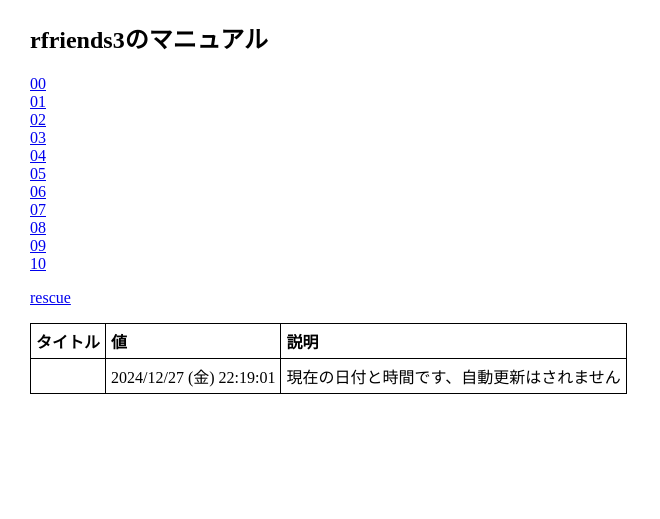
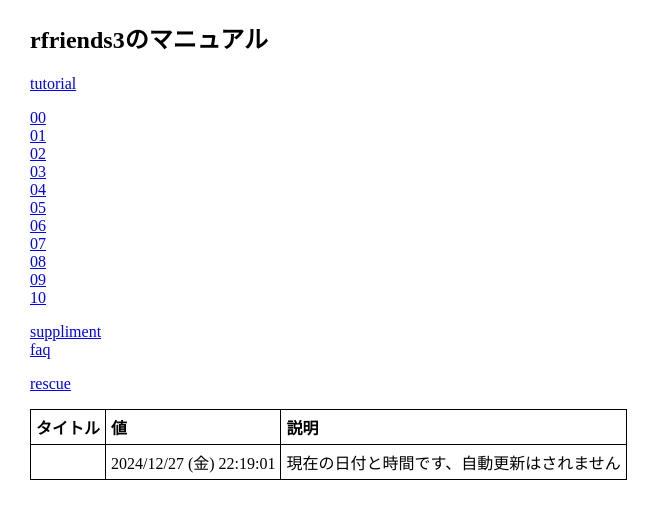
Before and after one commit to rfriends/rfriends, a Jekyll site: the page built from manual/index.md, in a window 1280 px wide. Shown: the top 519 px of the page, without its empty margins (0-660 px from the left). Built offline with Jekyll 4.4.1, drawn with Linux system fonts in a browser that asks for light colours; our own code applies the rules of GitHub Pages for plain Markdown files; Markdown is read by kramdown in place of the engine named in the settings.

Commit message:
Update index.md

```diff
--- a/manual/index.md
+++ b/manual/index.md
@@ -1,4 +1,6 @@
 ## rfriends3のマニュアル
+
+[tutorial](tutorial.html){:target="_blank"}
 
 [00](00.html){:target="_blank"}
 [01](01.html){:target="_blank"}
@@ -12,6 +14,8 @@
 [09](09.html){:target="_blank"}
 [10](10.html){:target="_blank"}
 
+[suppliment](suppliment.html){:target="_blank"}
+[faq](faq.html){:target="_blank"}
 
 [rescue](rescue.html){:target="_blank"}
 
```
